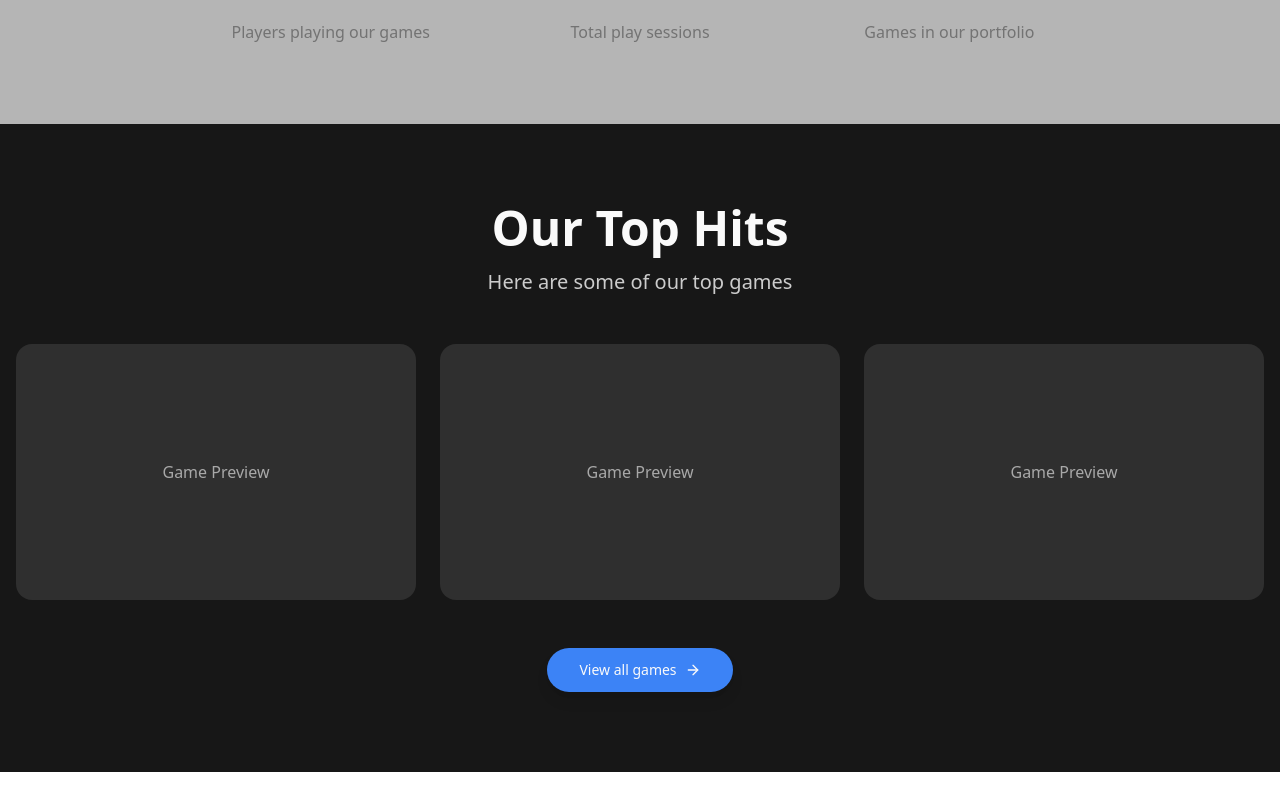
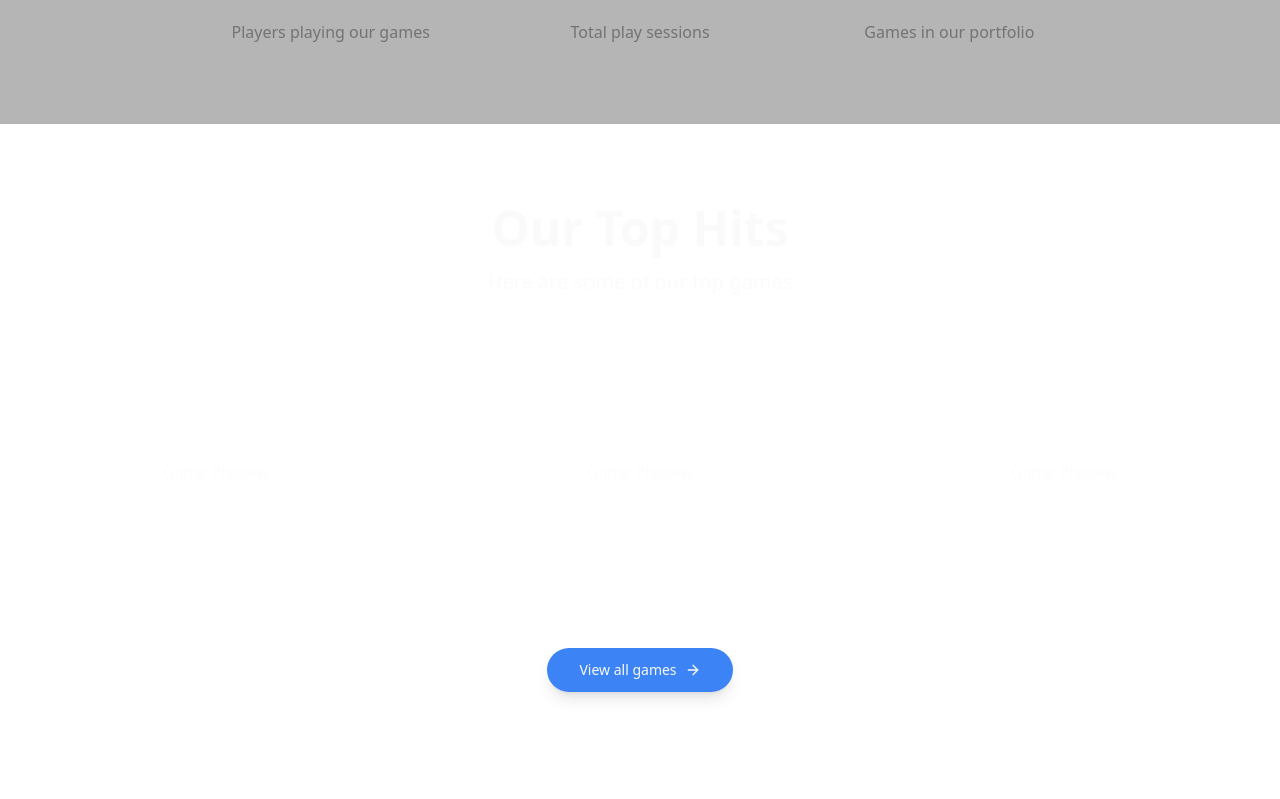
Before and after one commit to JGSimi/minigroups-page, a React (Vite) app: page / in a window 1280 px wide. Shown: the part 401-1200 px from the top of the page. Built offline with nearby package versions, Linux system fonts and the light colour scheme; the HTML template or start-up script is replaced by a standard one.

Commit message:
Visual edit in Lovable

```diff
--- a/src/components/TopHitsSection.tsx
+++ b/src/components/TopHitsSection.tsx
@@ -1,9 +1,7 @@
 import { Button } from "@/components/ui/button";
 import { ArrowRight } from "lucide-react";
-
 const TopHitsSection = () => {
-  return (
-    <section id="games" className="bg-section-dark py-20">
+  return <section id="games" className="bg-section-dark py-20 bg-transparent">
       <div className="container mx-auto px-4 text-center">
         <h2 className="text-4xl md:text-5xl font-bold text-section-dark-foreground mb-4">
           Our Top Hits
@@ -35,8 +33,6 @@ const TopHitsSection = () => {
           </a>
         </Button>
       </div>
-    </section>
-  );
+    </section>;
 };
-
 export default TopHitsSection;
```
